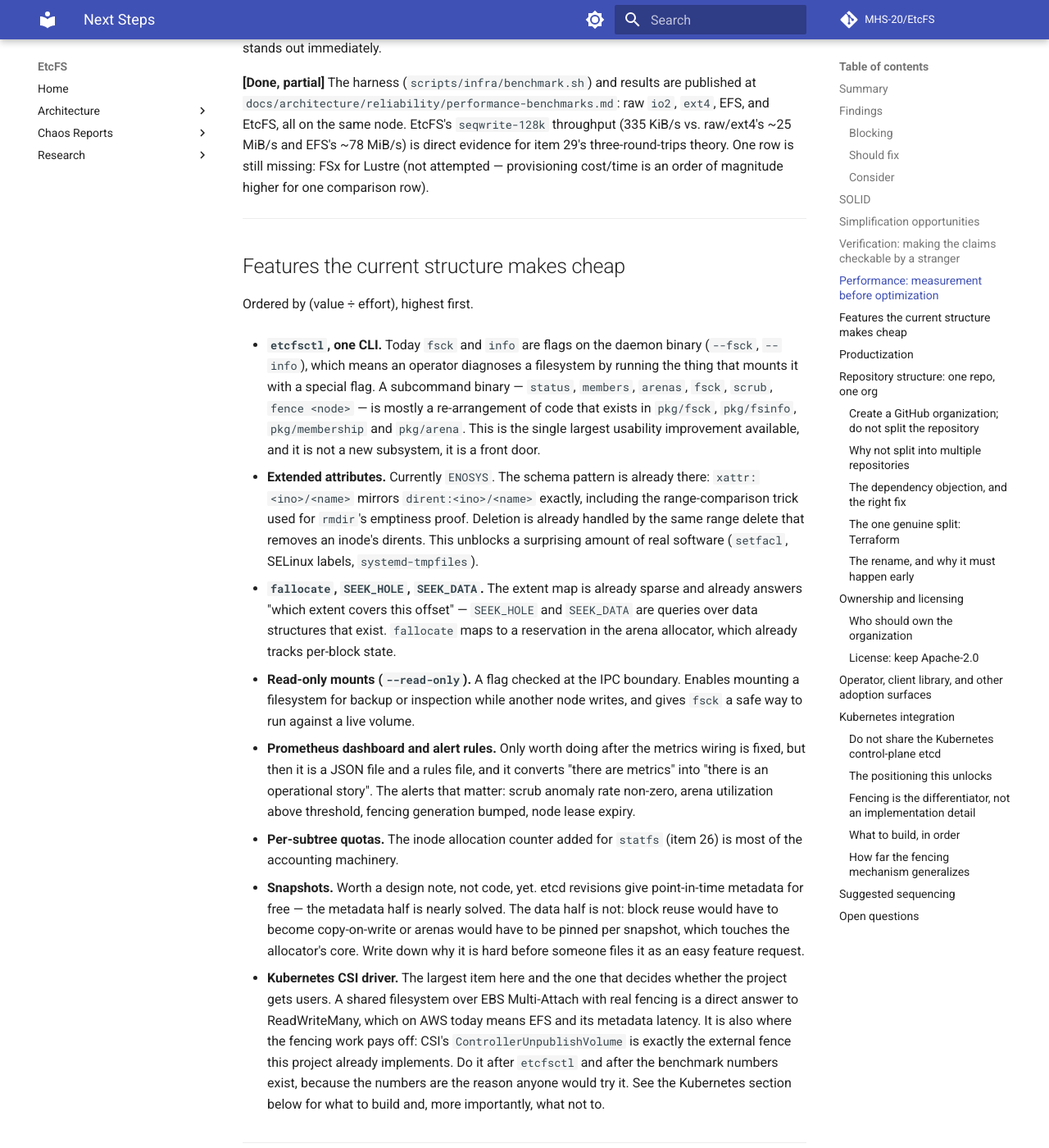
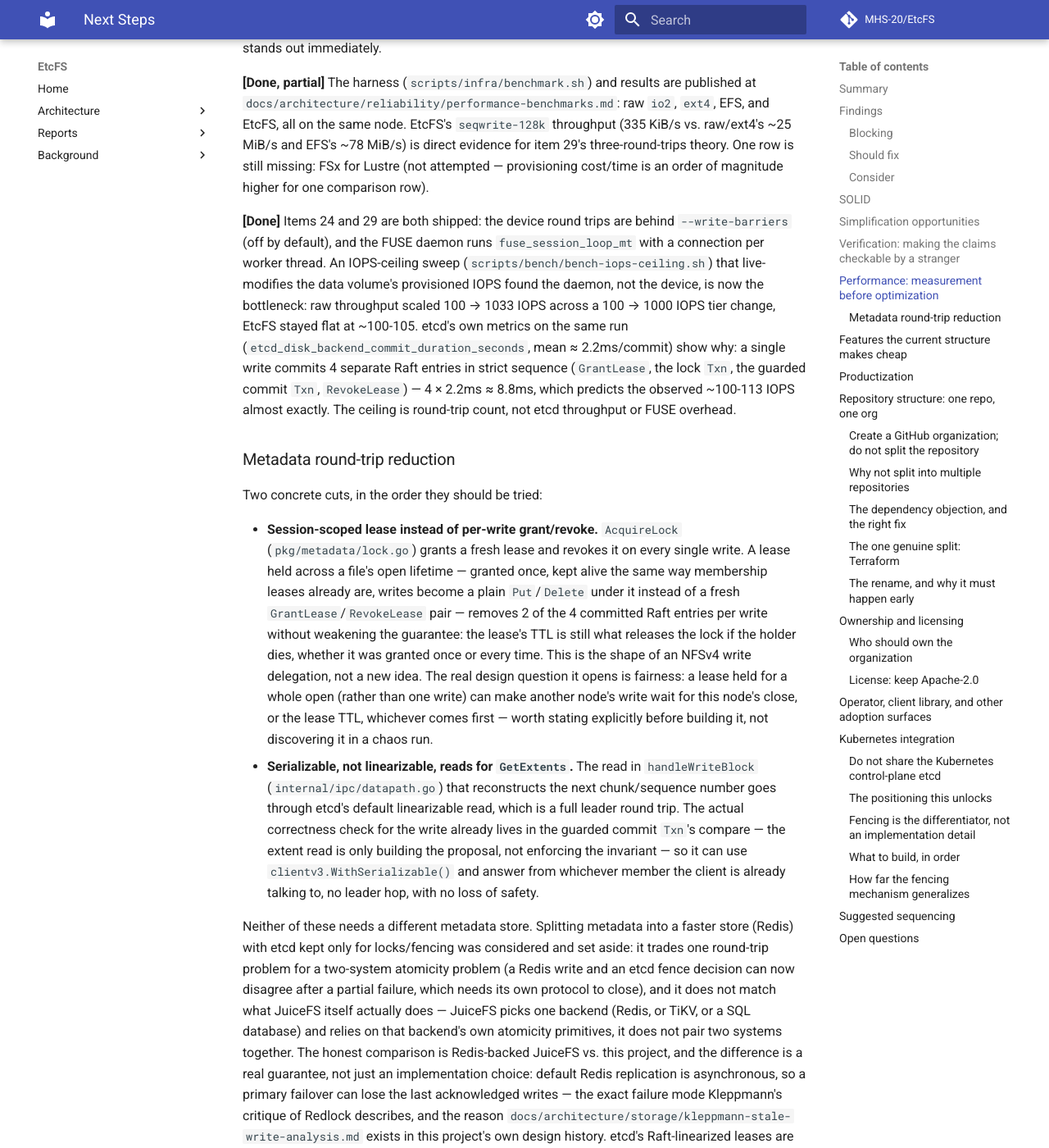
Before and after one commit to etcfs/etcfs-docs, an MkDocs documentation site: the page built from docs/NEXT_STEPS.md, in a window 1280 px wide and 1400 px high, scrolled down 6456 px. Shown: the whole window at 82% size. Built offline with MkDocs 1.6.1 and Material for MkDocs 9.7.7, drawn with Linux system fonts in a browser that asks for light colours; comment, search, counter and statistics services are not loaded; some of the changed text lies outside the part shown.

Commit message:
feat(bench): added a scenario-based benchmark suite (IOPS ceiling, EFS throughput modes, contention) and published results

```diff
--- a/docs/NEXT_STEPS.md
+++ b/docs/NEXT_STEPS.md
@@ -300,7 +300,64 @@ raw `io2`, `ext4`, EFS, and EtcFS, all on the same node. EtcFS's
 row is still missing: FSx for Lustre (not attempted — provisioning
 cost/time is an order of magnitude higher for one comparison row).
 
----
+**[Done]** Items 24 and 29 are both shipped: the device round trips are
+behind `--write-barriers` (off by default), and the FUSE daemon runs
+`fuse_session_loop_mt` with a connection per worker thread. An IOPS-ceiling
+sweep (`scripts/bench/bench-iops-ceiling.sh`) that live-modifies the data
+volume's provisioned IOPS found the daemon, not the device, is now the
+bottleneck: raw throughput scaled 100 → 1033 IOPS across a 100 → 1000 IOPS
+tier change, EtcFS stayed flat at ~100-105. etcd's own metrics on the same
+run (`etcd_disk_backend_commit_duration_seconds`, mean ≈ 2.2ms/commit) show
+why: a single write commits 4 separate Raft entries in strict sequence
+(`GrantLease`, the lock `Txn`, the guarded commit `Txn`, `RevokeLease`) —
+4 × 2.2ms ≈ 8.8ms, which predicts the observed ~100-113 IOPS almost exactly.
+The ceiling is round-trip count, not etcd throughput or FUSE overhead.
+
+### Metadata round-trip reduction
+
+Two concrete cuts, in the order they should be tried:
+
+- **Session-scoped lease instead of per-write grant/revoke.** `AcquireLock`
+  (`pkg/metadata/lock.go`) grants a fresh lease and revokes it on every single
+  write. A lease held across a file's open lifetime — granted once, kept
+  alive the same way membership leases already are, writes become a plain
+  `Put`/`Delete` under it instead of a fresh `GrantLease`/`RevokeLease` pair —
+  removes 2 of the 4 committed Raft entries per write without weakening the
+  guarantee: the lease's TTL is still what releases the lock if the holder
+  dies, whether it was granted once or every time. This is the shape of an
+  NFSv4 write delegation, not a new idea. The real design question it opens
+  is fairness: a lease held for a whole open (rather than one write) can make
+  another node's write wait for this node's close, or the lease TTL, whichever
+  comes first — worth stating explicitly before building it, not discovering
+  it in a chaos run.
+- **Serializable, not linearizable, reads for `GetExtents`.** The read in
+  `handleWriteBlock` (`internal/ipc/datapath.go`) that reconstructs the next
+  chunk/sequence number goes through etcd's default linearizable read, which
+  is a full leader round trip. The actual correctness check for the write
+  already lives in the guarded commit `Txn`'s compare — the extent read is
+  only building the proposal, not enforcing the invariant — so it can use
+  `clientv3.WithSerializable()` and answer from whichever member the client
+  is already talking to, no leader hop, with no loss of safety.
+
+Neither of these needs a different metadata store. Splitting metadata into a
+faster store (Redis) with etcd kept only for locks/fencing was considered and
+set aside: it trades one round-trip problem for a two-system atomicity
+problem (a Redis write and an etcd fence decision can now disagree after a
+partial failure, which needs its own protocol to close), and it does not
+match what JuiceFS itself actually does — JuiceFS picks one backend (Redis,
+or TiKV, or a SQL database) and relies on that backend's own atomicity
+primitives, it does not pair two systems together. The honest comparison is
+Redis-backed JuiceFS vs. this project, and the difference is a real
+guarantee, not just an implementation choice: default Redis replication is
+asynchronous, so a primary failover can lose the last acknowledged writes —
+the exact failure mode Kleppmann's critique of Redlock describes, and the
+reason `docs/architecture/storage/kleppmann-stale-write-analysis.md` exists
+in this project's own design history. etcd's Raft-linearized leases are safe
+against that class of failure by construction. TiKV-backed JuiceFS is the
+fairer comparison (TiKV is itself Raft-based), and should show a similar
+round-trip-bound ceiling to this one, not a Redis-level one — that comparison
+has not actually been run and would be worth doing before claiming an
+advantage either way.
 
 ## Features the current structure makes cheap
 
--- a/mkdocs.yml
+++ b/mkdocs.yml
@@ -68,17 +68,20 @@ nav:
           - Single-Node Integration: architecture/cluster-ops/single-node-integration.md
           - "MockStore: In-Memory etcd Simulation": architecture/cluster-ops/mock-store.md
           - Observability: architecture/cluster-ops/observability.md
-  - Chaos Reports:
-      - Fresh Cluster Per Scenario (2026-07-30): chaos-reports/2026-07-30-fresh-cluster-per-scenario.md
-      - Single-Cluster and Fuzz (2026-07-31): chaos-reports/2026-07-31-single-cluster-and-fuzz.md
-      - Elastic Scale-Out/In (2026-07-31): chaos-reports/2026-07-31-elastic-scale-out-in.md
-      - Namespace Fencing Guard (2026-08-04): chaos-reports/2026-08-04-namespace-fencing-guard.md
-      - Concurrent Scale-Out (2026-08-04): chaos-reports/2026-08-04-concurrent-scale-out.md
-      - Fault Injection During Join/Leave (2026-08-05): chaos-reports/2026-08-05-fault-injection-during-join-leave.md
-      - Dual-Confirmed External Fencing (2026-08-05): chaos-reports/2026-08-05-external-fencing-detach.md
-      - Fuzz, Fencing Retry, Arena, NVMe (2026-08-10): chaos-reports/2026-08-10-fuzz-fencing-retry-arena-nvme.md
-  - Research:
-      - etcd/Raft Internals: etcd_raft_research.md
-      - Cluster Filesystem Survey: research/cluster-fs-survey.md
-      - VFS/FUSE/Block Research: research/vfs_fuse_block_research.md
-      - Userspace Filesystem Research: research/userspace_filesystem_research.md
+  - Reports:
+      - Chaos Reports:
+          - Fresh Cluster Per Scenario (2026-07-30): reports/chaos-reports/2026-07-30-fresh-cluster-per-scenario.md
+          - Single-Cluster and Fuzz (2026-07-31): reports/chaos-reports/2026-07-31-single-cluster-and-fuzz.md
+          - Elastic Scale-Out/In (2026-07-31): reports/chaos-reports/2026-07-31-elastic-scale-out-in.md
+          - Namespace Fencing Guard (2026-08-04): reports/chaos-reports/2026-08-04-namespace-fencing-guard.md
+          - Concurrent Scale-Out (2026-08-04): reports/chaos-reports/2026-08-04-concurrent-scale-out.md
+          - Fault Injection During Join/Leave (2026-08-05): reports/chaos-reports/2026-08-05-fault-injection-during-join-leave.md
+          - Dual-Confirmed External Fencing (2026-08-05): reports/chaos-reports/2026-08-05-external-fencing-detach.md
+          - Fuzz, Fencing Retry, Arena, NVMe (2026-08-10): reports/chaos-reports/2026-08-10-fuzz-fencing-retry-arena-nvme.md
+      - Benchmark Reports:
+          - IOPS Ceiling, EFS Throughput Modes, Contention (2026-08-11): reports/benchmark-reports/2026-08-11-iops-ceiling-efs-throughput-contention.md
+  - Background:
+      - etcd/Raft Internals: background/etcd_raft_research.md
+      - Cluster Filesystem Survey: background/cluster-fs-survey.md
+      - VFS/FUSE/Block Research: background/vfs_fuse_block_research.md
+      - Userspace Filesystem Research: background/userspace_filesystem_research.md
```
Also changed, not shown: docs/architecture/cluster-ops/elastic-join-leave.md (+1 -1 lines), docs/architecture/fencing/self-fencing-watchdog.md (+1 -1 lines), docs/architecture/reliability/performance-benchmarks.md (+13 -0 lines), docs/reports/benchmark-reports/2026-08-11-iops-ceiling-efs-throughput-contention.md (added, +93 -0 lines), docs/background/cluster-fs-survey.md (renamed from docs/research/cluster-fs-survey.md), docs/background/etcd_raft_research.md (renamed from docs/etcd_raft_research.md), docs/background/userspace_filesystem_research.md (renamed from docs/research/userspace_filesystem_research.md), docs/background/vfs_fuse_block_research.md (renamed from docs/research/vfs_fuse_block_research.md), docs/reports/chaos-reports/2026-07-30-fresh-cluster-per-scenario.md (renamed from docs/chaos-reports/2026-07-30-fresh-cluster-per-scenario.md), docs/reports/chaos-reports/2026-07-31-elastic-scale-out-in.md (renamed from docs/chaos-reports/2026-07-31-elastic-scale-out-in.md), docs/reports/chaos-reports/2026-07-31-single-cluster-and-fuzz.md (renamed from docs/chaos-reports/2026-07-31-single-cluster-and-fuzz.md), docs/reports/chaos-reports/2026-08-04-concurrent-scale-out.md (renamed from docs/chaos-reports/2026-08-04-concurrent-scale-out.md), docs/reports/chaos-reports/2026-08-04-namespace-fencing-guard.md (renamed from docs/chaos-reports/2026-08-04-namespace-fencing-guard.md), docs/reports/chaos-reports/2026-08-05-external-fencing-detach.md (renamed from docs/chaos-reports/2026-08-05-external-fencing-detach.md), 2 more files.
